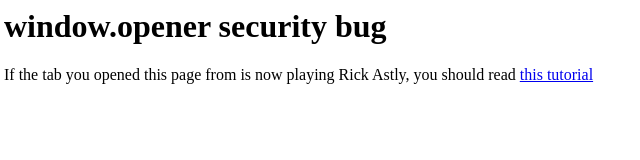
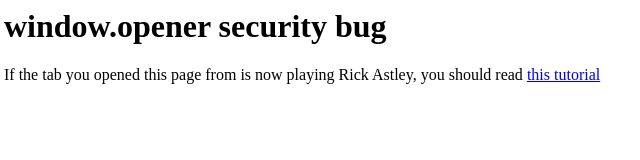
Before and after one commit to JeroenNieuwenhuis/noopener, a plain HTML site: page index.html in a window 1280 px wide. Shown: the full height of the page, 4-644 px from the left. Drawn offline with Linux system fonts and the light colour scheme.

Commit message:
Update index.html

```diff
--- a/index.html
+++ b/index.html
@@ -1,6 +1,6 @@
 <html>
  <h1>window.opener security bug</h1>
- <p>If the tab you opened this page from is now playing Rick Astly, you should read <a href="https://www.tutorialdocs.com/article/html-opener-blank.html">this tutorial</a></p>
+ <p>If the tab you opened this page from is now playing Rick Astley, you should read <a href="https://www.tutorialdocs.com/article/html-opener-blank.html">this tutorial</a></p>
  <script>
      window.opener.location.replace('https://www.youtube.com/watch?v=dQw4w9WgXcQ');
  </script>
```
